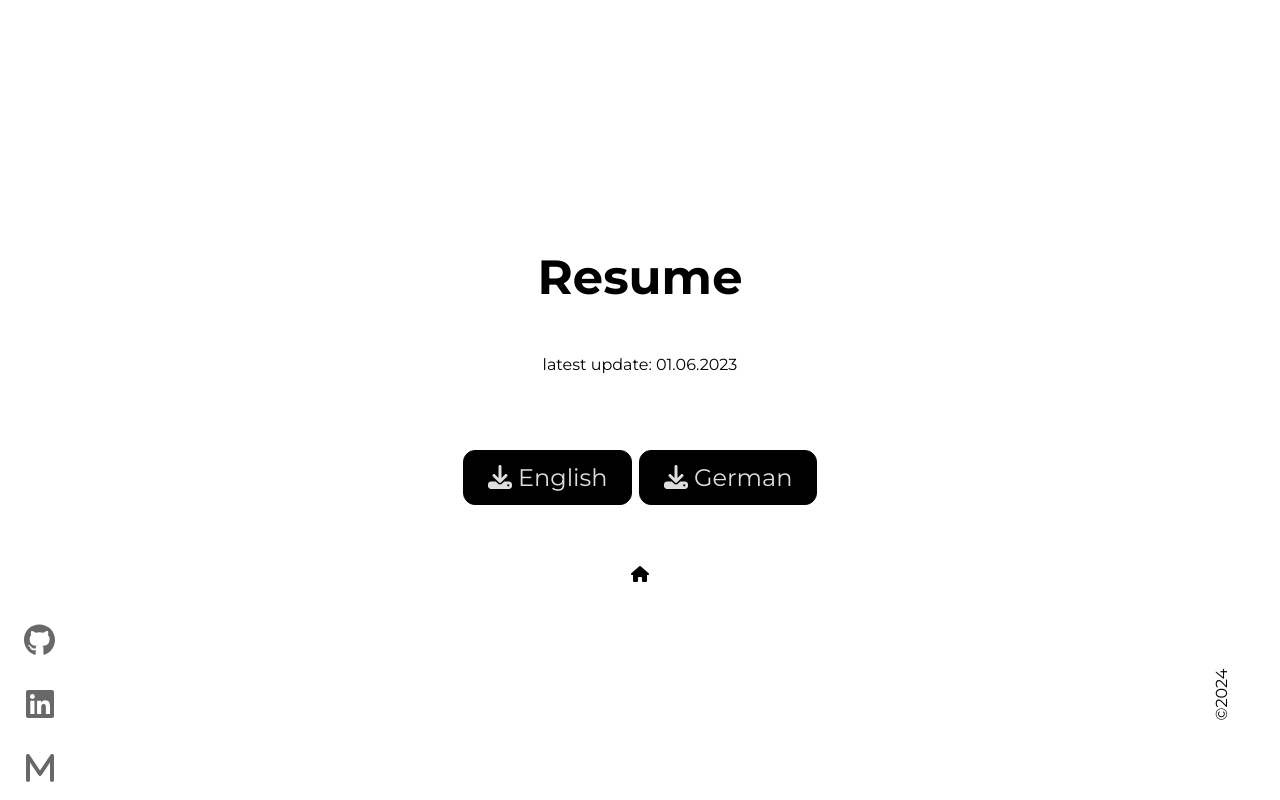
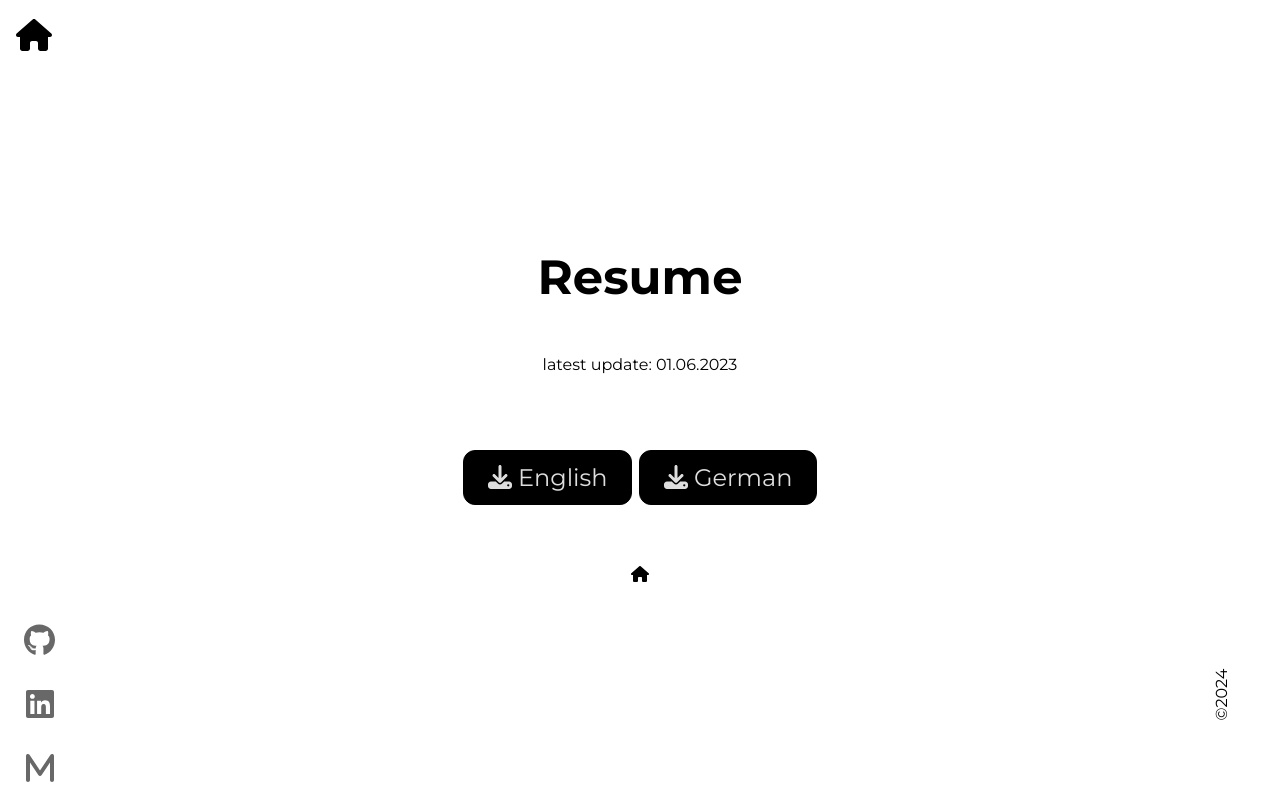
Before and after one commit to Retaehc-pop/Retaehc-pop, a Next.js app: page /resume in a window 1280 px wide. Built offline with nearby package versions, Linux system fonts and the light colour scheme.

Commit message:
adjestment

```diff
--- a/app/layout.tsx
+++ b/app/layout.tsx
@@ -3,7 +3,10 @@ import ContactIcons from "../container/contactIcons";
 import "../styles/globals.scss";
 import "@fortawesome/fontawesome-svg-core/styles.css";
 import type { Metadata } from "next";
+import Link from "next/link";
+import { FontAwesomeIcon } from "@fortawesome/react-fontawesome";
 import { montserrat} from "../lib/fonts";
+import { faHome } from "@fortawesome/free-solid-svg-icons";
 export const metadata: Metadata = {
   title: "Papop",
   generator: "Next.js",
@@ -11,6 +14,7 @@ export const metadata: Metadata = {
   referrer: "origin-when-cross-origin",
   description: "Papop's website",
   keywords: [
+    "Lekhapanyaporn",
     "Papop",
     "retaehc",
     "pop",
@@ -42,6 +46,12 @@ export default function RootLayout({
   return (
     <html lang="en" className={`${montserrat.className}`}>
       <body>
+        <div style={{"margin":"0.5em","fontSize":"2em","position":"fixed"}}>
+          <Link href={"/"} passHref>
+            <FontAwesomeIcon icon={faHome}/>
+          </Link>
+        </div>
+
         {children}
         <ContactIcons />
         <footer>
--- a/app/project/page.tsx
+++ b/app/project/page.tsx
@@ -23,6 +23,9 @@ const Project = () => {
 
   return (
   <main className={comfortaa.className}>
+    <div className={styles.quater__page}>
+      <h1>Project</h1>
+    </div>
     <div className={styles.wrapper}>
       {projects ?
         projects.map((project:projectWithInfo) => (
--- a/package.json
+++ b/package.json
@@ -20,6 +20,7 @@
     "@types/node": "18.11.9",
     "@types/react": "18.0.25",
     "@types/react-dom": "18.0.9",
+    "@vercel/blob": "^0.21.0",
     "@vercel/postgres": "^0.4.0",
     "dotenv": "^16.0.3",
     "embla-carousel-autoplay": "^8.0.0-rc07",
```
Also changed, not shown: app/project/Page.module.scss (+11 -0 lines), 1 other file (tests, documents, lock files or other folders).
